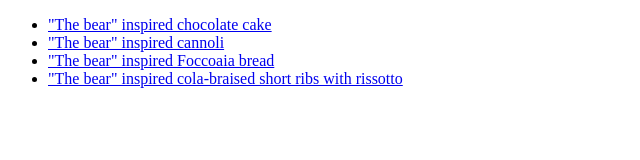
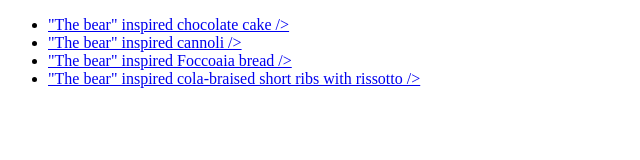
Before and after one commit to dhruvi159/odin-recipes, a plain HTML site: page index.html in a window 1280 px wide. Shown: the full height of the page, 0-640 px from the left. Drawn offline with Linux system fonts and the light colour scheme.

Commit message:
changes made in the anchor tag

```diff
--- a/index.html
+++ b/index.html
@@ -9,10 +9,10 @@
 
 <body>
     <ul>
-        <li> <a href="bear.html">"The bear" inspired chocolate cake</a> </li>
-        <li> <a href="cannoli.html">"The bear" inspired cannoli</a> </li>
-        <li> <a href="foccaia.html">"The bear" inspired Foccoaia bread</a></li>
-        <li> <a href="risotto.html">"The bear" inspired cola-braised short ribs with rissotto</a> </li>
+        <li> <a href="bear.html">"The bear" inspired chocolate cake /> </li>
+        <li> <a href="cannoli.html">"The bear" inspired cannoli /> </li>
+        <li> <a href="foccaia.html">"The bear" inspired Foccoaia bread /></li>
+        <li> <a href="risotto.html">"The bear" inspired cola-braised short ribs with rissotto /> </li>
     </ul>
 </body>
 
```
